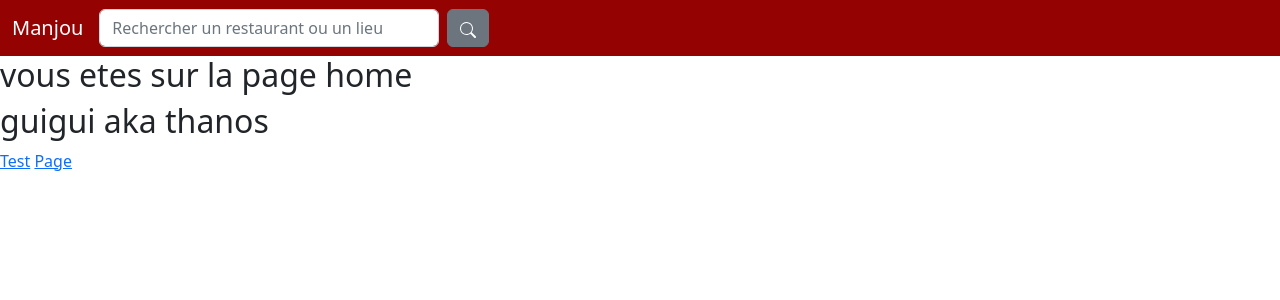
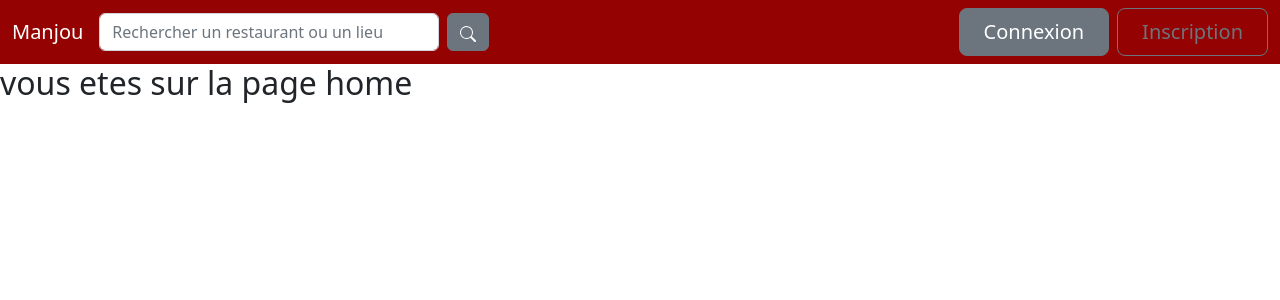
Before and after one commit to JeremSSJ/Manjou, a PHP site: page / in a window 1280 px wide. Shown: the top 300 px of the page. Run offline with PHP 8.4, Linux system fonts and the light colour scheme; some libraries are stand-ins or nearby versions.

Commit message:
arrangement structure

```diff
--- a/public/index.php
+++ b/public/index.php
@@ -10,11 +10,12 @@ $router->setBasePath('/Manjou/public');
 
 $router->map('GET', '/',  "../view/home", 'home');
 
+/*
 $router->map('GET', '/test', '../view/test', 'test');
 
 $router->map('GET', '/page[i:id]', function ($id) {
     require '../view/page.php';
-}, 'page');
+}, 'page');*/
 
 //vérifier si l'url donné correspond à une route
 $match = $router->match();
--- a/view/elements/header.php
+++ b/view/elements/header.php
@@ -37,7 +37,8 @@
                     </button>
                 </form>
 
-
+                <a href="" class=" btn btn-secondary btn-lg px-4 me-md-2">Connexion</a>
+                <a href="" class=" btn btn-outline-secondary btn-lg px-4">Inscription</a>
 
             </div>
         </div>
--- a/view/home.php
+++ b/view/home.php
@@ -1,7 +1,5 @@
 <?php
 
 echo '<h2>vous etes sur la page home</h2>';
-echo '<h2>guigui aka thanos</h2>';
+
 ?>
-<a href="<?= $router->generate('test') ?>">Test</a>
-<a href="<?= $router->generate('page') ?>">Page</a>
--- a/view/page.php
+++ /dev/null
@@ -1,5 +0,0 @@
-<?php
-
-echo "<h2>vous etes sur la page $id</h2>";
-
-?>
--- a/view/test.php
+++ /dev/null
@@ -1,5 +0,0 @@
-<?php
-
-echo '<h2>vous etes sur la page test</h2>';
-
-?>
```
